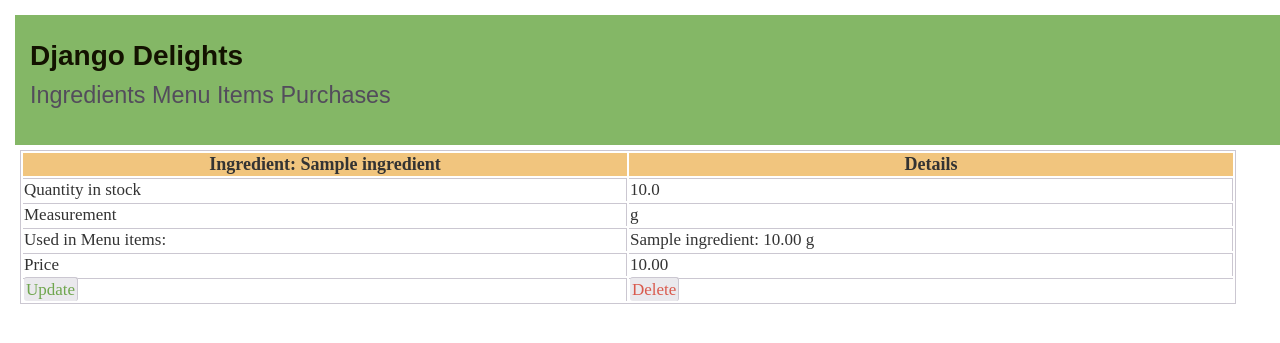
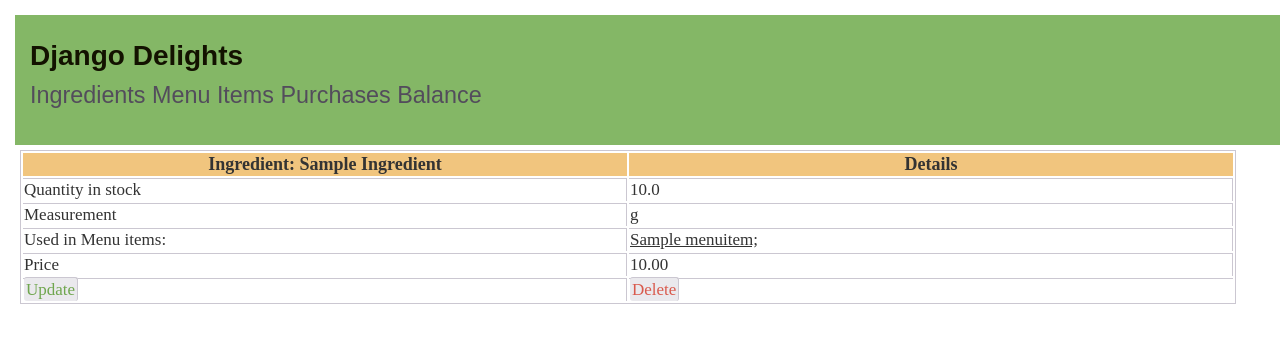
Before and after one commit to CafelatteHere/django_delights, a Django app: page /ingredient/1 in a window 1280 px wide. Shown: the top 343 px of the page. Run offline with Django 4.2, Linux system fonts and the light colour scheme; tables that the repository leaves empty hold one stand-in row (values such as "Sample post").

Commit message:
Indredient Details view: added information about menus where ingredient is used
Each menu item is clickable and leads to menu item details

```diff
--- a/django_delights/inventory/static/inventory/style.css
+++ b/django_delights/inventory/static/inventory/style.css
@@ -98,3 +98,7 @@ a {
   margin-top: 5px;
   margin-bottom: 5px;
 }
+
+.link {
+  text-decoration: underline;
+}
--- a/django_delights/inventory/templates/inventory/base.html
+++ b/django_delights/inventory/templates/inventory/base.html
@@ -18,6 +18,7 @@
       <a href="{% url 'ingredientlist'%}">Ingredients</a>
       <a href="{% url 'menuitemlist'%}">Menu Items</a>
       <a href="{% url 'purchaselist'%}">Purchases</a>
+      <a href="{% url 'showprofit' %}">Balance</a>
     </div>
     </div>
   </div>
--- a/django_delights/inventory/templates/inventory/ingredient_details.html
+++ b/django_delights/inventory/templates/inventory/ingredient_details.html
@@ -11,7 +11,7 @@
   <table class="table">
     <thead class="table-header">
       <tr>
-        <th>Ingredient: {{ ingredient.name}}</th>
+        <th>Ingredient: {{ ingredient.name | title}}</th>
         <th>Details</th>
       </tr>
     </thead>
@@ -25,7 +25,11 @@
     </tr>
     <tr>
       <td class="table-row-1 details ">Used in Menu items:</td>
-      <td class="table-row-2 details ">{{ ingredient }}</td>
+      <td class="table-row-2 details ">
+        {% for item in recipe_requirements_list %}
+          <a href="{% url 'menuitemdetails' item.menu_item.id %}" class="link">{{ item.menu_item.title}};</a>
+        {% endfor %}
+      </td>
     </tr>
     <tr>
       <td class="table-row-1 details ">Price</td>
--- a/django_delights/inventory/templates/inventory/ingredient_list.html
+++ b/django_delights/inventory/templates/inventory/ingredient_list.html
@@ -17,7 +17,7 @@
       </tr>
     </thead>
     <body">
-      {% for ingredient in object_list %}
+      <!-- {% for ingredient in object_list %} -->
         <tr>
           <td class="table-row-1"><a href="{% url 'ingredientdetails' ingredient.id %}">{{ ingredient.name | title }}</a></td>
           <td class="table-row-1">{{ ingredient.quantity}} </td>
--- a/django_delights/inventory/views.py
+++ b/django_delights/inventory/views.py
@@ -28,9 +28,28 @@ class IngredientCreate(CreateView):
 class IngredientDetail(DetailView):
   model = Ingredient
   template_name = "inventory/ingredient_details.html"
+  # ingredient =  Ingredient.objects.get(ingredient_id=self.object.id)
+  # recipe_requirements_list = []
+  # recipe_requirements = ingredient.reciperequirement_set.all()
+  # for item in recipe_requirements:
+  #   recipe_requirements_list.append(item)
+
 
   def get_context_data(self, **kwargs):
-    return super().get_context_data(**kwargs)
+    context = super().get_context_data(**kwargs)
+    context['object'] = self.object
+    ingredient = Ingredient.objects.get(id=context['object'].pk)
+    recipe_requirements_list = []
+    for item in context['object'].reciperequirement_set.all():
+      recipe_requirements_list.append(item)
+    context = {
+      'ingredient':ingredient,
+      'recipe_requirements_list': recipe_requirements_list
+    }
+    return context
+  # items = get_object(self).reciperequirement_set.all()
+  # context =  {"items": items}
+
 
 class IngredientUpdate(UpdateView):
   model = Ingredient
```
